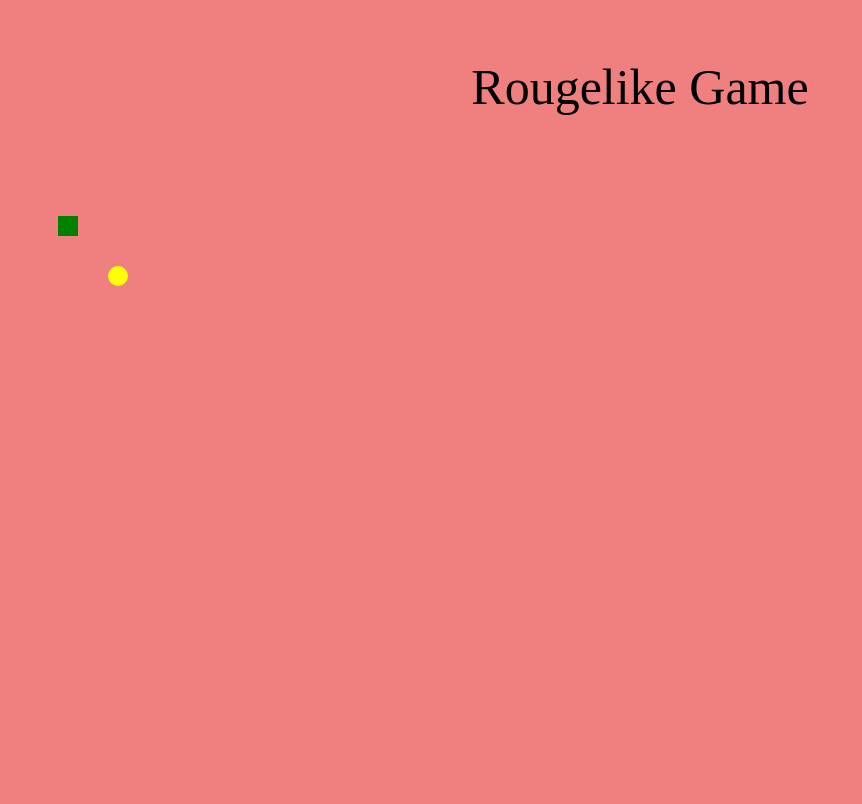
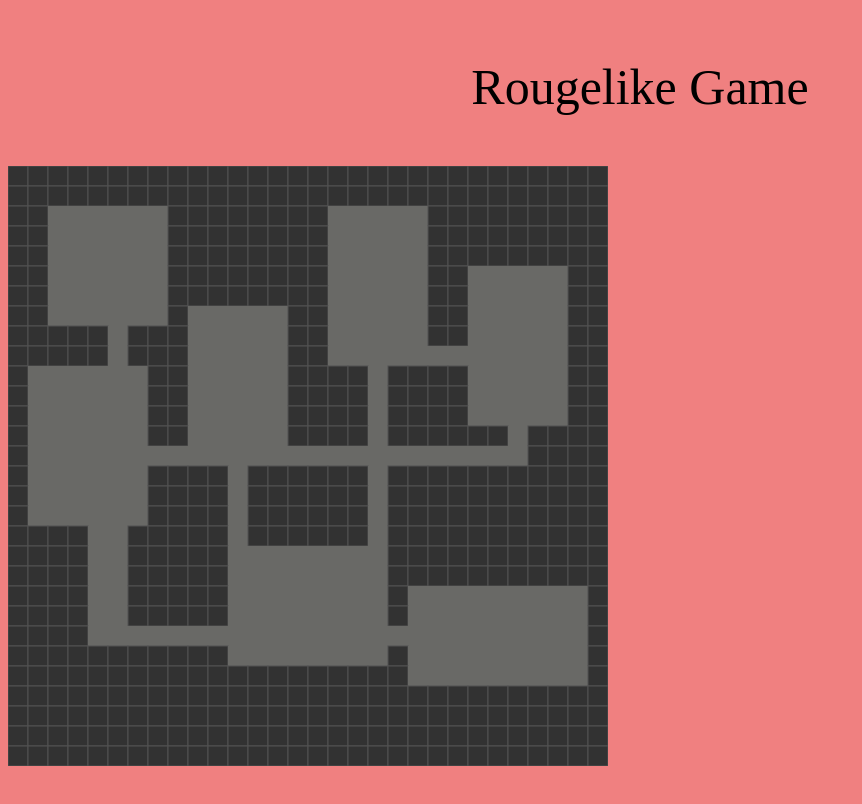
Before and after one commit to HFU-DM-GIS/praktikum-block-02-javascript-game-mib-binary-brigades, a plain HTML site: page index.html in a window 1280 px wide. Shown: the whole page, without its empty margins (0-862 px from the left). Drawn offline with Linux system fonts and the light colour scheme.

Commit message:
Revert "Merge branch 'player'"
This reverts commit 7eac03e26d62c5a89911cc2ad10117baf83eb740, reversing
changes made to 305e3772a4170004dac7ab785bcb1daffc434ca9.

```diff
--- a/dungeon.js
+++ b/dungeon.js
@@ -113,37 +113,6 @@ class Room
         canvasContext.fillText(i, this.x + this.w / 2, this.y+this.h / 2-20)
     }
 }
-//--------------------------------------------------------------//
-class Room
-{
-    constructor (x, y, width, height, i)
-    {
-        this.x = (x - 1) * widthOfTiles;
-        this.y = (y - 1) * widthOfTiles;
-        this.w = width * widthOfTiles;
-        this.h = height * widthOfTiles;
-
-        this.center = [
-            Math.floor(this.x / widthOfTiles + width / 2),
-            Math.floor(this.y / widthOfTiles + height / 2)
-        ]
-    }
-
-    draw()
-    {
-        canvasContext.fillStyle = "white";
-        canvasContext.fillText(i, this.x + this.w / 2, this.y+this.h / 2-20)
-    }
-}
-
-function createRooms() {
-    for (let i = 0; i < amountOfRooms; i++)
-    {
-     let room = new Room(Math.floor(Math.random() * rows) + 1, Math.floor(Math.random() * cols) + 1, Math.floor(Math.random() * size) + roomSizeMin, Math.floor(Math.random() * size) + roomSizeMin, i)
-     rooms.push(room)
-    }
-}
-//--------------------------------------------------------------//
 
 function createRooms()
 {
--- a/index.html
+++ b/index.html
@@ -6,11 +6,10 @@
     <title>Rougelike Game</title>
     <link rel="stylesheet" href="style.css">
     <script src="dungeon.js" defer></script>
-    <script src="player.js" defer></script>
 </head>
     <header class="header"><p>Rougelike Game</p></header>
+    <canvas id="game" width="600" height="600"></canvas>
 <body>
-    <canvas id="game" width="1000" height="1000"></canvas>
-    <canvas id="player" width="1000" height="1000"></canvas>
+
 </body>
 </html>
--- a/player.js
+++ /dev/null
@@ -1,68 +0,0 @@
-let canvasplayer = document.getElementById("player");
-let context = canvasplayer.getContext("2d")
-let playerX = 0;
-let playerY = 0;
-let playerSize = 20;
-let playercolor = "green";
-let speed = 3;
-let keys = [];
-let keyX = 100;
-let keyY = 100;
-let keySize = 20;
-
-window.addEventListener("keydown",function(e){
-    keys[e.keyCode] = true
-})
-window.addEventListener("keyup",function(e) {
-    keys[e.keyCode] = false
-})
-
-function init(){    //player starting position
-    playerX = 50
-    playerY = 50
-}
-function loop(){
-    update()
-    render()
-}
-function update(){ //player movement/score
-    if(keys[87] == true){   //up (w)
-        playerY = playerY - speed
-    }
-    if(keys[65] == true){   //left (a)
-        playerX = playerX - speed
-    }
-     if(keys[83] == true){   //down (s)
-        playerY = playerY + speed
-    }
-    if(keys[68] == true){   //right (d)
-        playerX = playerX + speed
-    }
-    if(playerX + playerSize > keyX && playerY + playerSize > keyY && keyX + keySize > playerX && keyY + keySize > playerY) {
-        playerCollectedKey()
-    }
-
-}
-
-function playerCollectedKey(){
-    keyX = 1500;
-    keyY = 1500;
-    playercolor = "lightblue";
-
-
-}
-function render(){
-    context.clearRect(0,0,1000,1000)
-    context.fillStyle = playercolor     //player color
-    context.fillRect(playerX,playerY,playerSize,playerSize)
-
-    context.fillStyle = "yellow"    //key color
-    context.beginPath()
-    context.arc(keyX + keySize/2,keyY + keySize/2,keySize/2,keySize/2,0,360)
-    context.fill()
-}
-function clearPlayer() {
-    drawPlayer(player.initialX, player.initialY, player.size);
-}
-window.setInterval(loop,1000/60)
-init()
--- a/style.css
+++ b/style.css
@@ -10,14 +10,3 @@
 body {
     background-color: lightcoral;
 }
-
-#player,
-#game {
-    position: absolute;
-    top: 50;
-    left: 50;
-}
-
-#game {
-    pointer-events: none;
-}
```
